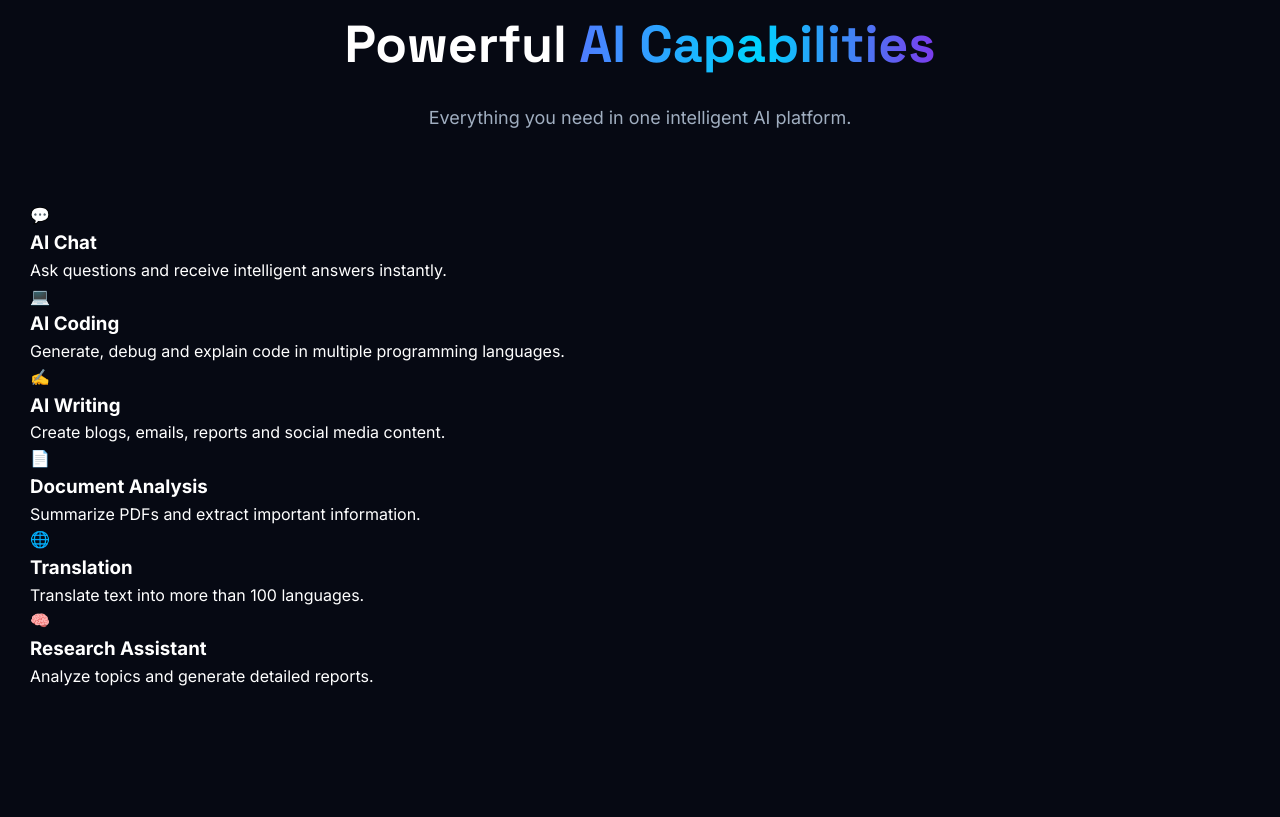
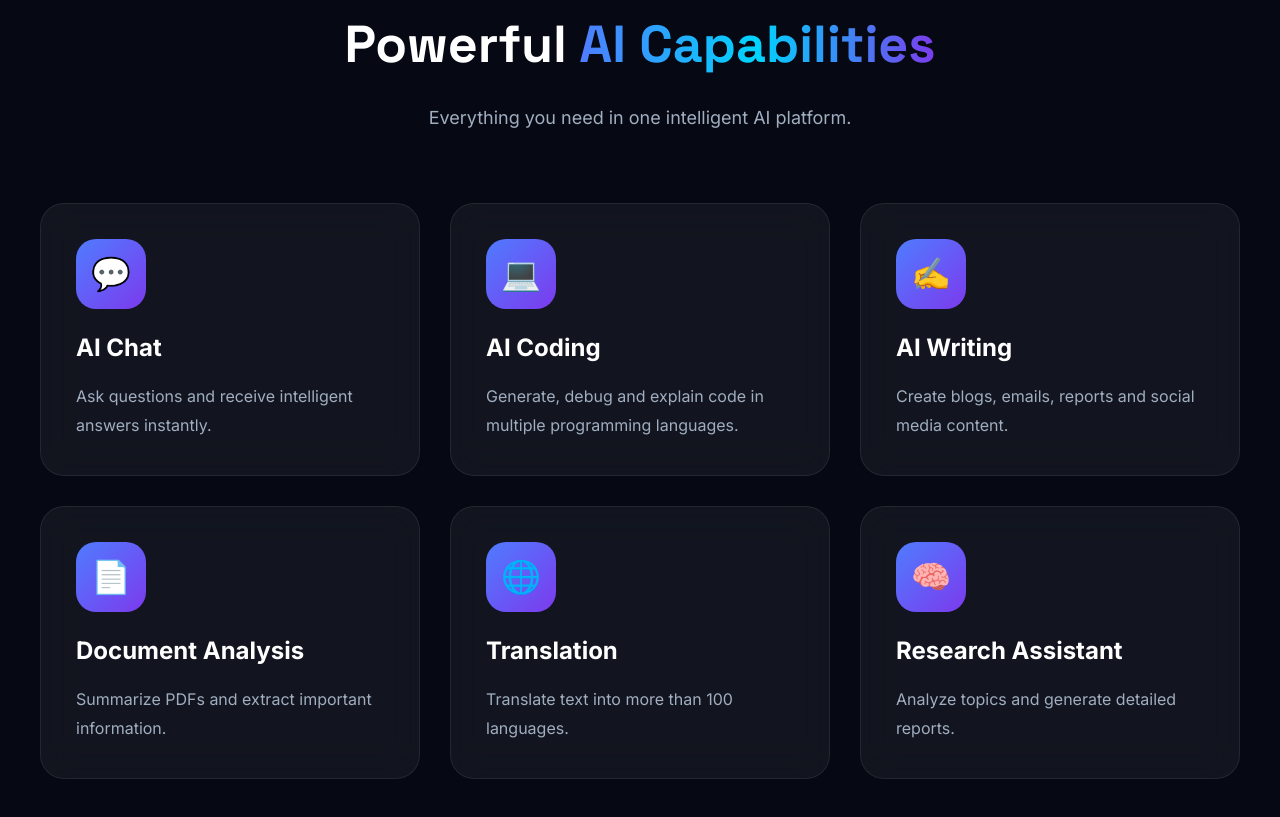
Before and after one commit to saishivareddy18-collab/nexora-ai, a plain HTML site: page index.html in a window 1280 px wide. Shown: the part 8313-9130 px from the top of the page. Before the commit the page ends 9102 px from the top, so only its background shows below. Drawn offline with Linux system fonts and the light colour scheme.

Commit message:
Update style.css

```diff
--- a/style.css
+++ b/style.css
@@ -1151,6 +1151,66 @@ WHY CHOOSE NEXORA AI
     .why-grid{
         grid-template-columns:1fr;
     }
+}
+/* ==========================================
+AI CAPABILITIES
+========================================== */
+
+.capabilities{
+    padding:100px 30px;
+}
+
+.capability-grid{
+    max-width:1200px;
+    margin:60px auto 0;
+    display:grid;
+    grid-template-columns:repeat(3,1fr);
+    gap:30px;
+}
+
+.capability-card{
+    padding:35px;
+    border-radius:24px;
+    background:rgba(255,255,255,.05);
+    border:1px solid rgba(255,255,255,.08);
+    backdrop-filter:blur(18px);
+    transition:.35s;
+}
+
+.capability-card:hover{
+    transform:translateY(-10px);
+    border-color:#4f7cff;
+    box-shadow:0 25px 60px rgba(79,124,255,.20);
+}
+
+.capability-icon{
+    width:70px;
+    height:70px;
+    display:flex;
+    align-items:center;
+    justify-content:center;
+    font-size:32px;
+    border-radius:20px;
+    margin-bottom:20px;
+    background:linear-gradient(135deg,#4f7cff,#7c3aed);
+}
+
+.capability-card h3{
+    font-size:24px;
+    margin-bottom:15px;
+}
+
+.capability-card p{
+    color:var(--muted);
+    line-height:1.8;
+}
+
+@media(max-width:900px){
+
+.capability-grid{
+grid-template-columns:1fr;
+}
+
 }
 
 /* ================= FOOTER ================= */
```
